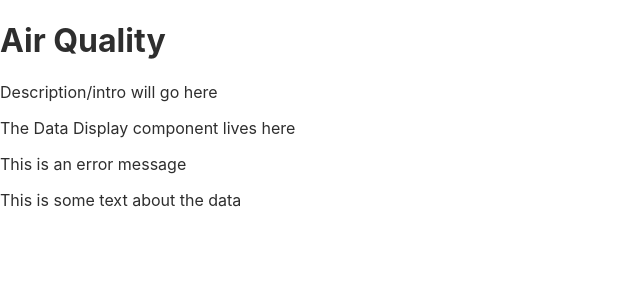
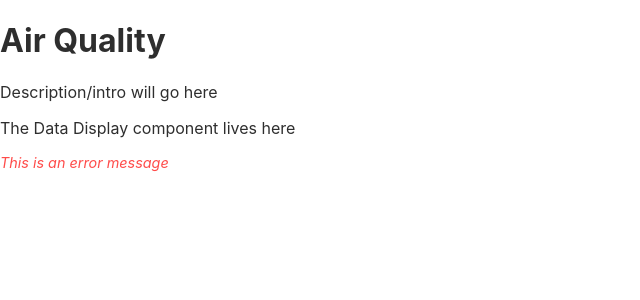
Before and after one commit to suzannecabral/air-quality-locations, a React (Create React App) app: page / in a window 1280 px wide. Shown: the top 300 px of the page, without its empty margins (0-640 px from the left). Built offline with nearby package versions, Linux system fonts and the light colour scheme; no server answers.

Commit message:
Add error styles

```diff
--- a/src/App.css
+++ b/src/App.css
@@ -1,3 +1,13 @@
 .app{
   color:#2e2e2e;
 }
+
+.error{
+  color:#ff4c4a;
+  font-style:italic;
+  font-size:.9rem;
+}
+
+.data-list{
+  margin:0;
+}
--- a/src/components/DataDisplay.js
+++ b/src/components/DataDisplay.js
@@ -7,8 +7,7 @@ const DataDisplay =(props)=> {
     return(
         <div className='data-display'>
             <p>The Data Display component lives here</p>
-            <p role="alert">This is an error message</p>
-            <p>This is some text about the data</p>
+            <p role="alert" className="error">This is an error message</p>
         </div>
     );
 }
```
